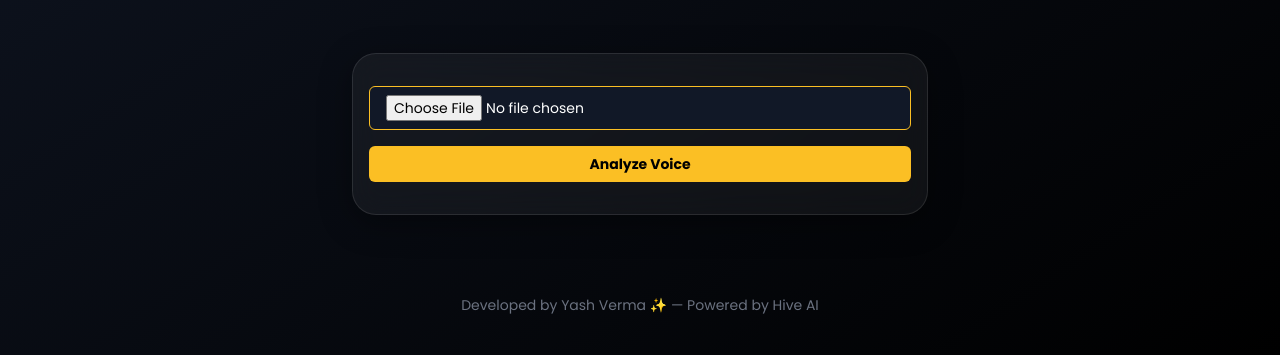
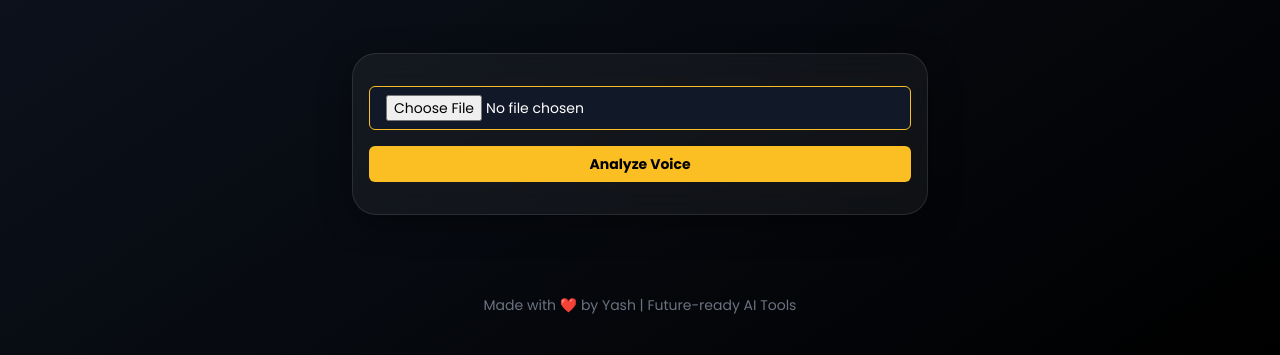
Before and after one commit to Yash-verma2/AI-Deepfake-Detector, a plain HTML site: page index.html in a window 1280 px wide. Shown: the part 503-858 px from the top of the page. Drawn offline with nearby package versions, Linux system fonts and the light colour scheme; no server answers.

Commit message:
footer_update

```diff
--- a/index.html
+++ b/index.html
@@ -83,7 +83,7 @@
 
   <!-- FOOTER -->
   <footer class="text-center mt-20 text-gray-500 text-sm pb-10 px-4">
-    Developed by Yash Verma ✨ — Powered by Hive AI
+    Made with ❤️ by Yash | Future-ready AI Tools
   </footer>
 
   <script>
```
